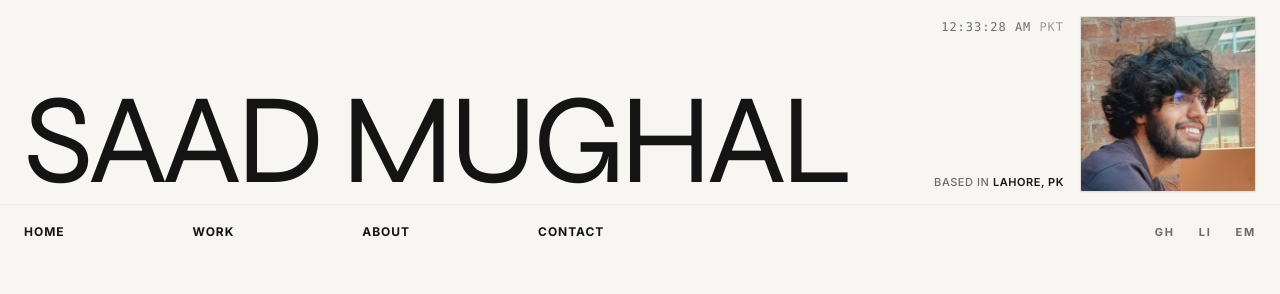
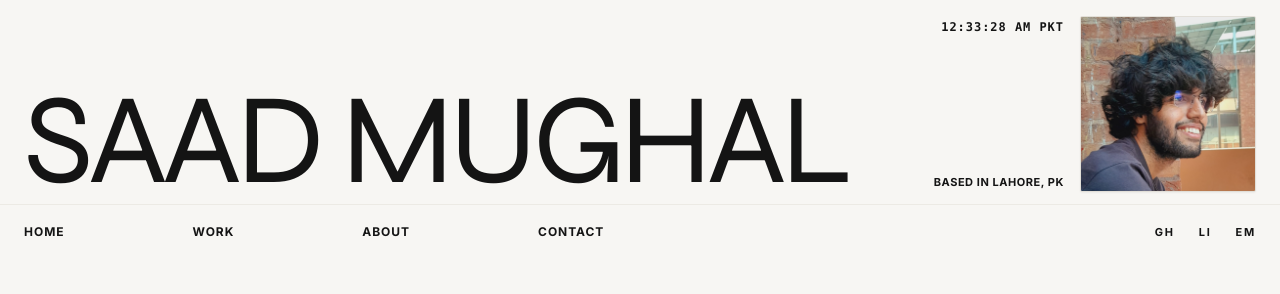
Before and after one commit to sedmugen/portfolio, a Next.js app: page / in a window 1280 px wide. Shown: the top 294 px of the page. Built offline with nearby package versions, Linux system fonts and the light colour scheme.

Commit message:
feat(ui): bold socials (GH, LI, EM), live time, and location in nav header

```diff
--- a/components/nav.tsx
+++ b/components/nav.tsx
@@ -3,7 +3,6 @@
 import { useEffect, useState } from "react";
 import Image from "next/image";
 import Link from "next/link";
-import { cn } from "@/lib/utils";
 
 const NAV_ITEMS = [
   { label: "HOME", href: "/" },
@@ -54,17 +53,17 @@ export function Nav() {
           </h1>
         </Link>
 
-        {/* Right Info Box: Time & Location on the LEFT of the Photo */}
+        {/* Right Info Box: Bold Time & Bold Location on the LEFT of the Photo */}
         <div className="flex items-end gap-3 sm:gap-4 shrink-0 self-end">
-          {/* Time (top) & Location (bottom) */}
+          {/* Bold Time (top) & Bold Location (bottom) */}
           <div className="flex flex-col items-end justify-between self-stretch text-right py-0.5">
-            <div className="text-[10px] sm:text-xs font-mono font-medium text-ink-muted uppercase tracking-widest whitespace-nowrap">
-              <LiveTime /> <span className="text-ink-faint">PKT</span>
+            <div className="text-[10px] sm:text-xs font-mono font-bold text-ink uppercase tracking-widest whitespace-nowrap">
+              <LiveTime /> <span className="text-ink">PKT</span>
             </div>
 
             <div className="whitespace-nowrap">
-              <span className="block text-[10px] sm:text-[11px] font-medium text-ink-muted uppercase tracking-wider">
-                Based in <strong className="text-ink font-semibold">Lahore, PK</strong>
+              <span className="block text-[10px] sm:text-[11px] font-bold text-ink uppercase tracking-wider">
+                BASED IN LAHORE, PK
               </span>
             </div>
           </div>
@@ -83,7 +82,7 @@ export function Nav() {
         </div>
       </div>
 
-      {/* Sub-Navigation Bar: Bold by default, No permanent selected underline, Animated underline ONLY on hover */}
+      {/* Sub-Navigation Bar: Bold Nav Items & Bold Social Items */}
       <div className="border-t border-border-subtle">
         <div className="w-full px-2 sm:px-4 md:px-6 py-2.5 sm:py-3 flex items-center justify-between">
           <nav aria-label="Main Navigation" className="flex-1">
@@ -107,21 +106,21 @@ export function Nav() {
             </ul>
           </nav>
 
-          {/* Socials abbreviation bar on the far right */}
-          <div className="flex items-center space-x-4 sm:space-x-6 text-[10px] sm:text-[11px] font-bold tracking-[0.16em] uppercase text-ink-muted shrink-0">
+          {/* Bold Socials abbreviation bar on the far right */}
+          <div className="flex items-center space-x-4 sm:space-x-6 text-[10px] sm:text-[11px] font-bold tracking-[0.16em] uppercase text-ink shrink-0">
             {SOCIAL_LINKS.map((social) => (
               <a
                 key={social.label}
                 href={social.href}
                 target="_blank"
                 rel="noopener noreferrer"
-                className="group relative py-1 hover:text-ink transition-colors duration-150"
+                className="group relative py-1 text-ink hover:text-accent transition-colors duration-150"
                 title={social.full}
               >
                 <span>{social.label}</span>
                 <span
                   aria-hidden="true"
-                  className="absolute left-0 bottom-0 block h-[1px] w-full bg-ink origin-left scale-x-0 group-hover:scale-x-100 transition-transform duration-250 ease-out"
+                  className="absolute left-0 bottom-0 block h-[1.5px] w-full bg-ink origin-left scale-x-0 group-hover:scale-x-100 transition-transform duration-250 ease-out"
                 />
               </a>
             ))}
```
